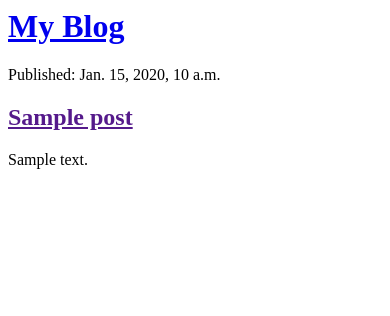
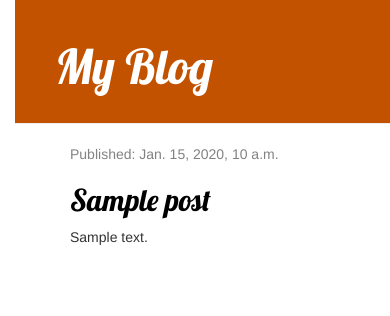
Before and after one commit to tobe001/my-first-blog, a Django app: page / in a window 390 px wide. Shown: the top 316 px of the page. Run offline with Django 3.2, Linux system fonts and the light colour scheme; tables that the repository leaves empty hold one stand-in row (values such as "Sample post"); some libraries are stand-ins or nearby versions.

Commit message:
Added CSS and template for viewing single blog posts

```diff
--- /dev/null
+++ b/blog/static/css/blog.css
@@ -0,0 +1,55 @@
+h1 a, h2 a {
+	color: #C25100;
+	font-family: 'Lobster';
+}
+
+body {
+	padding-left: 15px;
+}
+
+.page-header {
+	background-color: #C25100;
+	margin-top: 0;
+	padding: 20px 20px 20px 40px;
+}
+
+.page-header h1, .page-header h1 a, .page-header h1 a:visited, .page-header h1 a:active {
+	color: #ffffff;
+	font-size: 36pt;
+	text-decoration: none;
+}
+
+.content {
+	margin-left: 40px;
+}
+
+h1, h2, h3, h4 {
+	font-family: 'Lobster', cursive;
+}
+
+.date {
+	color: #828282;
+}
+
+.save {
+	float: right;
+}
+
+.post-form textarea, .post-form input {
+	width: 100%;
+}
+
+.top-menu, .top-menu:hover, .top-menu:visited {
+	color: #ffffff;
+	float: right;
+	font-size: 26pt;
+	margin-right: 20px;
+}
+
+.post {
+	margin-bottom: 70px;
+}
+
+.post h2 a, .post h2 a:visited {
+	color: #000000;
+}
--- /dev/null
+++ b/blog/templates/blog/base.html
@@ -0,0 +1,24 @@
+{% load static %}
+
+<html>
+	<head>
+		<link rel = "stylesheet" href = "//maxcdn.bootstrapcdn.com/bootstrap/3.2.0/css/bootstrap.min.css">
+		<link rel = "stylesheet" href = "//maxcdn.bootstrapcdn.com/bootstrap/3.2.0/css/bootstrap-theme.min.css">
+		<link href = "//fonts.googleapis.com/css?family=Lobster&subset=latin,latin-ext" rel = "stylesheet" type = "text/css">
+		<link rel = "Stylesheet" href = "{% static 'css/blog.css' %}">
+		<title>Blog</title>
+	</head>
+	<body>
+		<div class = "page-header">
+			<h1><a href = "/">My Blog</a></h1>
+		</div>
+		<div class = "content container">
+			<div class = "row">
+				<div class = "col-md-8">
+					{% block content %}
+					{% endblock %}
+				</div>
+			</div>
+		</div>
+	</body>
+</html>
--- a/blog/templates/blog/post_list.html
+++ b/blog/templates/blog/post_list.html
@@ -1,17 +1,13 @@
-<html>
-	<head>
-		<title>Blog</title>
-	</head>
-	<body>
-		<div>
-			<h1><a href='/'>My Blog</a></h1>
+{% extends 'blog/base.html' %}
+
+{% block content %}
+	{% for post in posts %}
+		<div class = "post">
+			<div class = "date">
+				<p>Published: {{ post.published_date }}</p>
+			</div>
+			<h2><a href="{% url 'post_detail' pk=post.pk %}">{{ post.title }}</a></h2>
+			<p>{{ post.text|linebreaksbr }}</p>
 		</div>
-		{% for post in posts %}
-			<div>
-				<p>Published: {{ post.published_date }}</p>
-				<h2><a href="">{{ post.title }}</a></h2>
-				<p>{{ post.text|linebreaksbr }}</p>
-			</div>
-		{% endfor %}
-	</body>
-</html>
+	{% endfor %}
+{% endblock %}
--- a/blog/urls.py
+++ b/blog/urls.py
@@ -3,4 +3,5 @@ from . import views
 
 urlpatterns = [
 	path('', views.post_list, name = 'post_list'),
+	path('post/<int:pk>/', views.post_detail, name = 'post_detail'),
 ]
--- a/blog/views.py
+++ b/blog/views.py
@@ -1,4 +1,4 @@
-from django.shortcuts import render
+from django.shortcuts import render, get_object_or_404
 from django.utils import timezone
 from .models import Post
 
@@ -7,3 +7,7 @@ from .models import Post
 def post_list(request):
 	posts = Post.objects.filter(published_date__lte = timezone.now()).order_by("published_date")
 	return render(request, 'blog/post_list.html', {'posts': posts})
+
+def post_detail(request, pk):
+	post = get_object_or_404(Post, pk = pk)
+	return render(request, 'blog/post_detail.html', {'post': post})
```
Also changed, not shown: blog/templates/blog/post_detail.html (added, +13 -0 lines).
